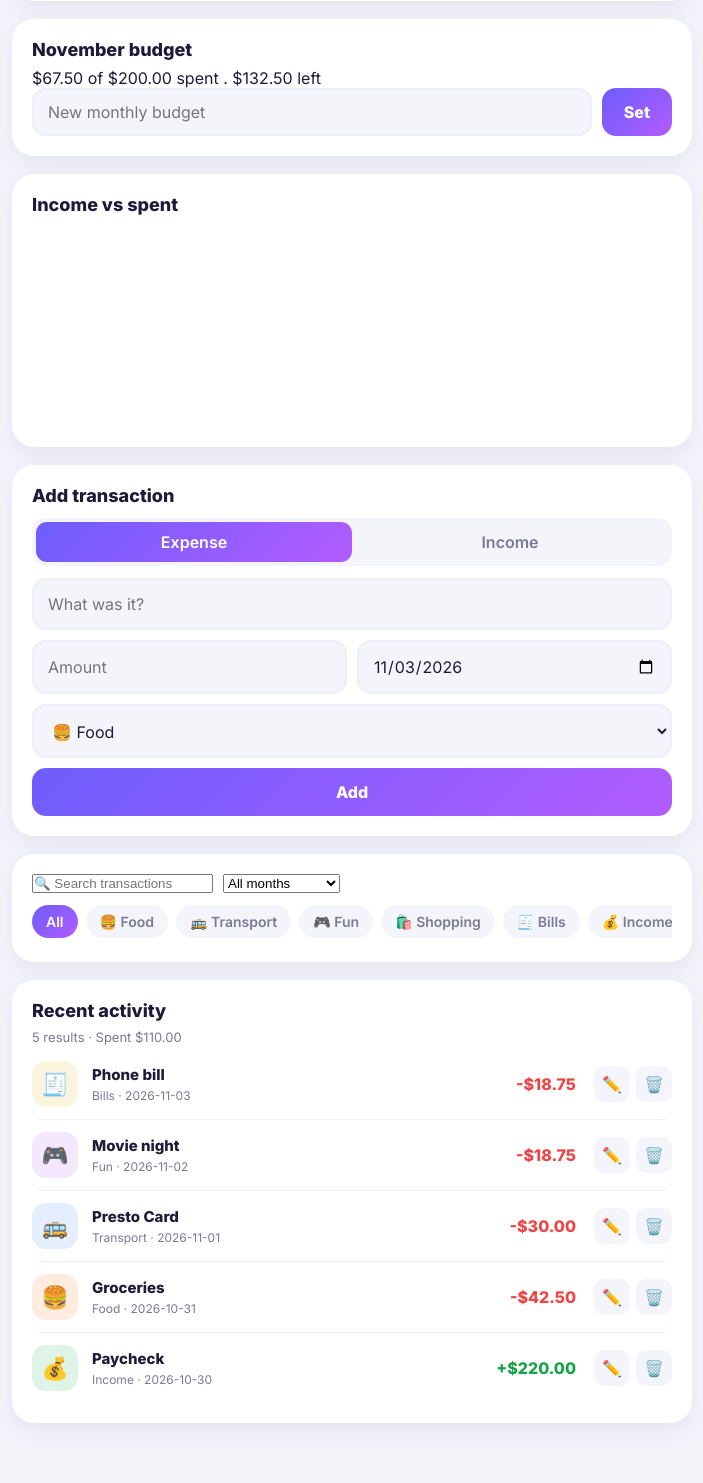
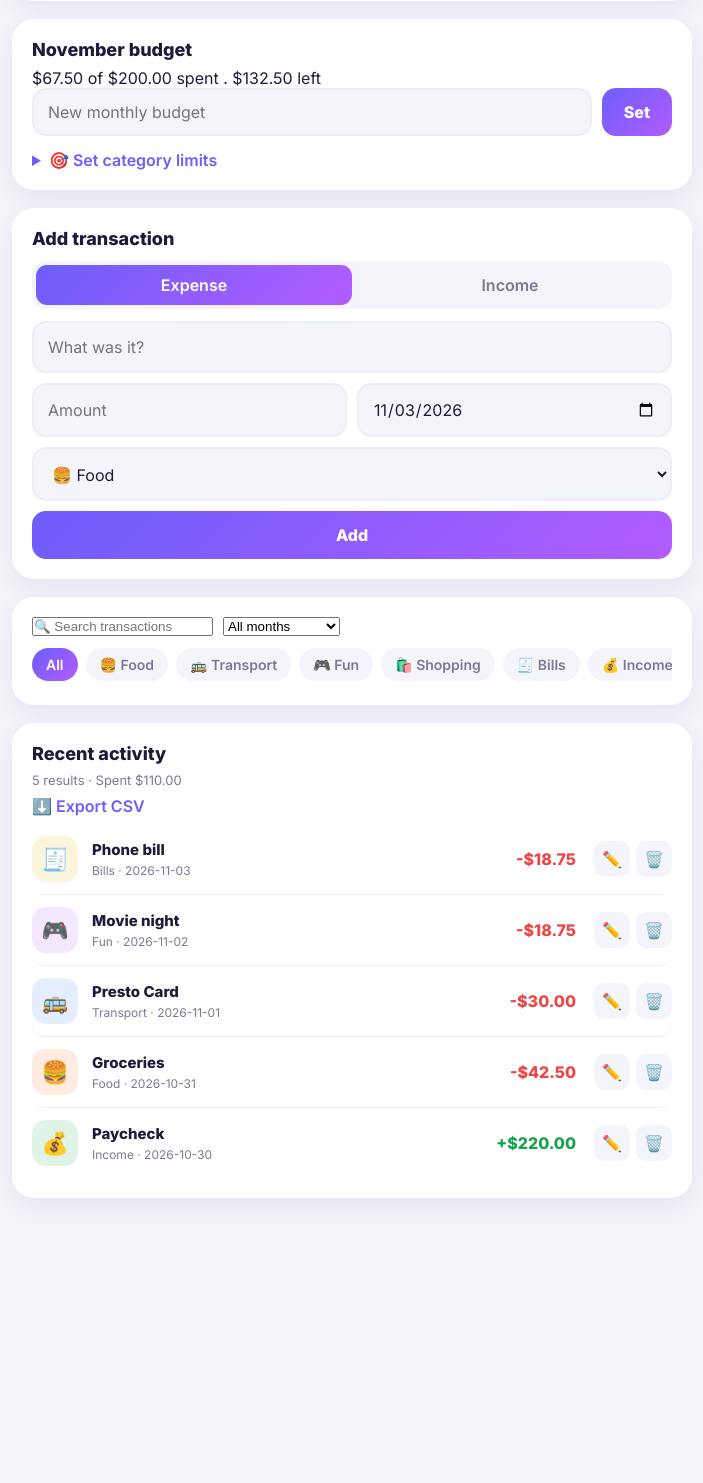
Before and after one commit to niralpatel07/SpendWise., a Flask app: page / in a window 1280 px wide. Shown: the part 677-2160 px from the top of the page, without its empty margins (288-991 px from the left). After the commit the page ends 1877 px from the top, so only its background shows below. Run offline with Flask 3, Linux system fonts and the light colour scheme; a map, chart or similar area stays blank.

Commit message:
Session 7.

```diff
--- a/app.py
+++ b/app.py
@@ -1,3 +1,5 @@
+import csv
+import io
 import json
 import os
 from datetime import date
@@ -8,6 +10,8 @@ app = Flask(__name__)
 CURRENCY = "$"
 DATA_FILE = os.path.join(os.path.dirname(os.path.abspath(__file__)), "data.json")
 BUDGET_FILE = os.path.join(os.path.dirname(os.path.abspath(__file__)), "budget.json")
+
+LIMITS_FILE = os.path.join(os.path.dirname(os.path.abspath(__file__)), "limits.json")
 
 CATEROGIES = {
     "food":       {"label":  "Food",      "emoji":  "🍔", "color": "#f97316"},
@@ -24,6 +28,7 @@ MESSAGES = {
     "saved": "Changes saved ☑️",
     "deleted": "Deleted 🗑",
     "budget": "Budget updated 💰",
+    "limits": "Category limits saved 🚨",
 }
 
 DEFAULT_TRANSACTIONS = [
@@ -78,6 +83,18 @@ def month_options():
         result.append({"key": key, "label": label})
     return result
 
+def load_limits():
+    try:
+        with open(LIMITS_FILE, "r") as f:
+            data = json.load(f)
+        return data if isinstance(data, dict) else {}
+    except (FileNotFoundError, json.JSONDecodeError):
+        return {}
+
+def save_limits(limits):
+    with open(LIMITS_FILE, "w") as f:
+        json.dump(limits, f)
+
 def read_form():
     title = request.form.get("title", "").strip()
     try:
@@ -129,6 +146,21 @@ def home():
     budget = load_budget()
     budget_pct = min(round(b_spent / budget * 100), 100)
     budget_over = b_spent > budget
+    limits = load_limits()
+    limit_rows = []
+    for key in EXPENSE_CATS:
+        lim = limits.get(key)
+        if lim:
+            sp = sum(t["amount"] for t in transactions
+                    if t["type"] == "expense" and t["category"] == key and t["date"].startswith(b_key))
+            limit_rows.append({
+                "label": CATEROGIES[key]["label"],
+                "emoji": CATEROGIES[key]["emoji"],
+                "spent": round(sp, 2),
+                "limit": lim,
+                "pct": min(round(sp / lim * 100), 100),
+                "over": sp > lim,
+            })
 
     in_month = [t for t in transactions if f_month == "all" or t["date"].startswith(f_month)]
     income, spent, balance = totals(in_month)
@@ -177,6 +209,8 @@ def home():
         budget=budget,
         budget_pct=budget_pct,
         budget_over=budget_over,
+        limits=limits,
+        limit_rows=limit_rows,
         filtered=filtered,
         shown_spent=shown_spent,
         shown_income=shown_income,
@@ -231,5 +265,34 @@ def set_budget():
         return redirect(url_for("home", msg="budget"))
     return redirect(url_for("home"))
 
+@app.route("/limits", methods=["POST"])
+def set_limits():
+    limits = {}
+    for key in EXPENSE_CATS:
+        try:
+            value = round(float(request.form.get(key, "")), 2)
+        except ValueError:
+            continue
+        if value > 0:
+            limits[key] = value
+    save_limits(limits)
+    return redirect(url_for("home", msg="limits"))
+
+@app.route("/export.csv")
+def export_csv():
+    out = io.StringIO()
+    writer = csv.writer(out)
+    writer.writerow(["Date", "Title", "Category", "Type", "Amount"])
+    for t in sorted(transactions, key=lambda t: (t["date"], t["id"])):
+        title = t["title"]
+        if title.startswith(("=", "+", "-", "@")):
+            title = "'" + title
+        writer.writerow([t["date"], title, CATEROGIES[t["category"]]["label"], t["type"], "%.2f" % t["amount"]])
+    return Response(
+        out.getvalue(),
+        mimetype="text/csv",
+        headers={"Content-Disposition": "attachment; filename=export.csv"}
+    )
+
 if __name__ == "__main__":
     app.run(debug=True)
--- a/static/style.css
+++ b/static/style.css
@@ -312,3 +312,52 @@ main .card + .card { margin-top: 18px; }
   background: linear-gradient(135deg, var(--brand1), var(--brand2));
   cursor: pointer;
 }
+
+
+.bar-track.slim { height: 8px; margin: 4px 0 0; }
+.limits { margin: 16px 0 6px; }
+.limit-row { margin-bottom: 12px; }
+.limit-head { display: flex; justify-content: space-between; font-weight: 600; font-size: 14px; }
+.limit-head small { color: var(--muted); }
+.limit-head small.over-text { color: var(--red); }
+.limit-edit { margin-top: 14px; }
+.limit-edit summary { cursor: pointer; font-weight: 600; color: var(--brand1); }
+.limit-edit form { margin-top: 12px; }
+.limit-input {
+  display: flex;
+  align-items: center;
+  justify-content: space-between;
+  gap: 10px;
+  margin-bottom: 8px;
+  font-weight: 600;
+}
+.limit-input input {
+  width: 45%;
+  padding: 10px 12px;
+  border: 2px solid var(--line);
+  border-radius: 12px;
+  font: inherit;
+  font-size: 16px;
+  background: var(--bg);
+  color: var(--text);
+}
+.limit-edit button {
+  width: 100%;
+  margin-top: 6px;
+  padding: 12px;
+  border: none;
+  border-radius: 14px;
+  font: inherit;
+  font-weight: 700;
+  color: #fff;
+  background: linear-gradient(135deg, var(--brand1), var(--brand2));
+  cursor: pointer;
+}
+.export {
+  display: inline-block;
+  margin: 4px 0 8px;
+  color: var(--brand1);
+  font-weight: 600;
+  text-decoration: none;
+  font-size: 16px;
+}
--- a/templates/index.html
+++ b/templates/index.html
@@ -72,11 +72,32 @@
           <input type="number" name="budget" placeholder="New monthly budget" step="1" min="1" inputmode="decimal" required>
           <button type="submit">Set</button>
         </form>
-      </div>
-
-      <div class="card">
-        <h2>Income vs spent</h2>
-        <canvas id="monthChart" height="200"></canvas>
+        {% if limit_rows %}
+        <div class="limits">
+          {% for r in limit_rows %}
+          <div class="limit-row">
+            <div class="limit-head">
+              <span>{{ r.emoji }} {{ r.label }}</span>
+              <small class="{{ 'over-text' if r.over else '' }}">{{ currency }}{{ "%.2f"|format(r.spent) }} / {{ currency }}{{ "%.0f"|format(r.limit) }}</small>
+            </div>
+            <div class="bar-track slim">
+              <div class="bar-fill {{ 'over' if r.over else '' }}" style="width: {{ r.pct }}%"></div></div>
+          </div>
+          {% endfor %}
+        </div>
+        {% endif %}
+        <details class="limit-edit">
+          <summary>🎯 Set category limits</summary>
+          <form action="{{ url_for('set_limits') }}" method="post">
+            {% for key in expense_cats %}
+            <label class="limit-input">
+              <span>{{ categories[key].emoji }} {{ categories[key].label }}</span>
+              <input type="number" name="{{ key }}" value="{{ limits.get(key) }}" placeholder="No limit" step="1" min="1" inputmode="decimal">
+            </label>
+            {% endfor %}
+            <button type="submit">Save limits</button>
+          </form>
+        </details>
       </div>
 
       <form class="card add" action="{{ url_for('add') }}" method="post">
@@ -128,6 +149,7 @@
           {{ transactions|length }} result{{ '' if transactions|length == 1 else 's' }}
           · Spent {{ currency }}{{ "{:,.2f}".format(shown_spent) }}
         </p>
+        <a class="export" href="{{ url_for('export_csv') }}">⬇️ Export CSV</a>
         <ul class="list">
           {% for t in transactions %}
           {% set c = categories[t.category] %}
```
